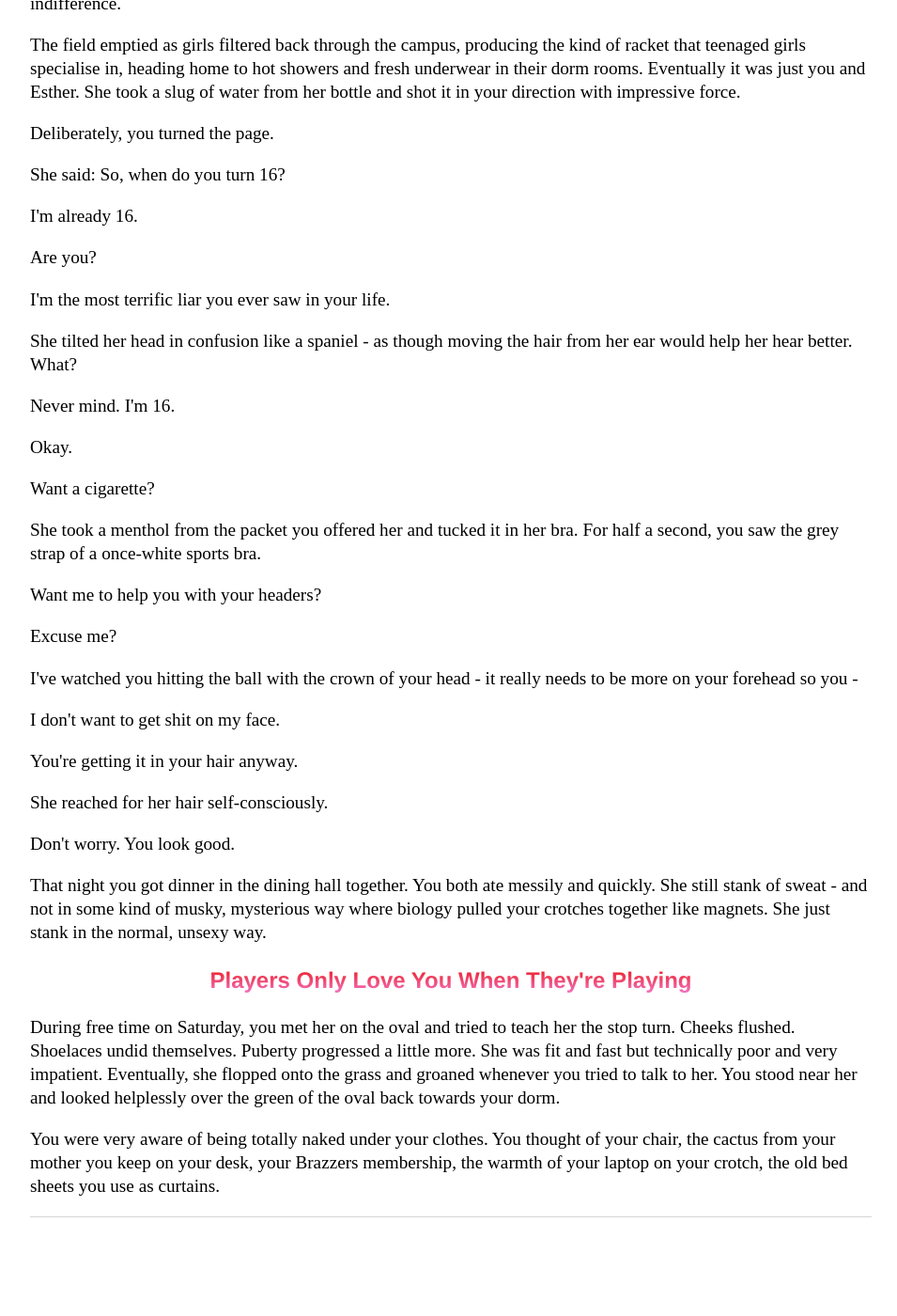
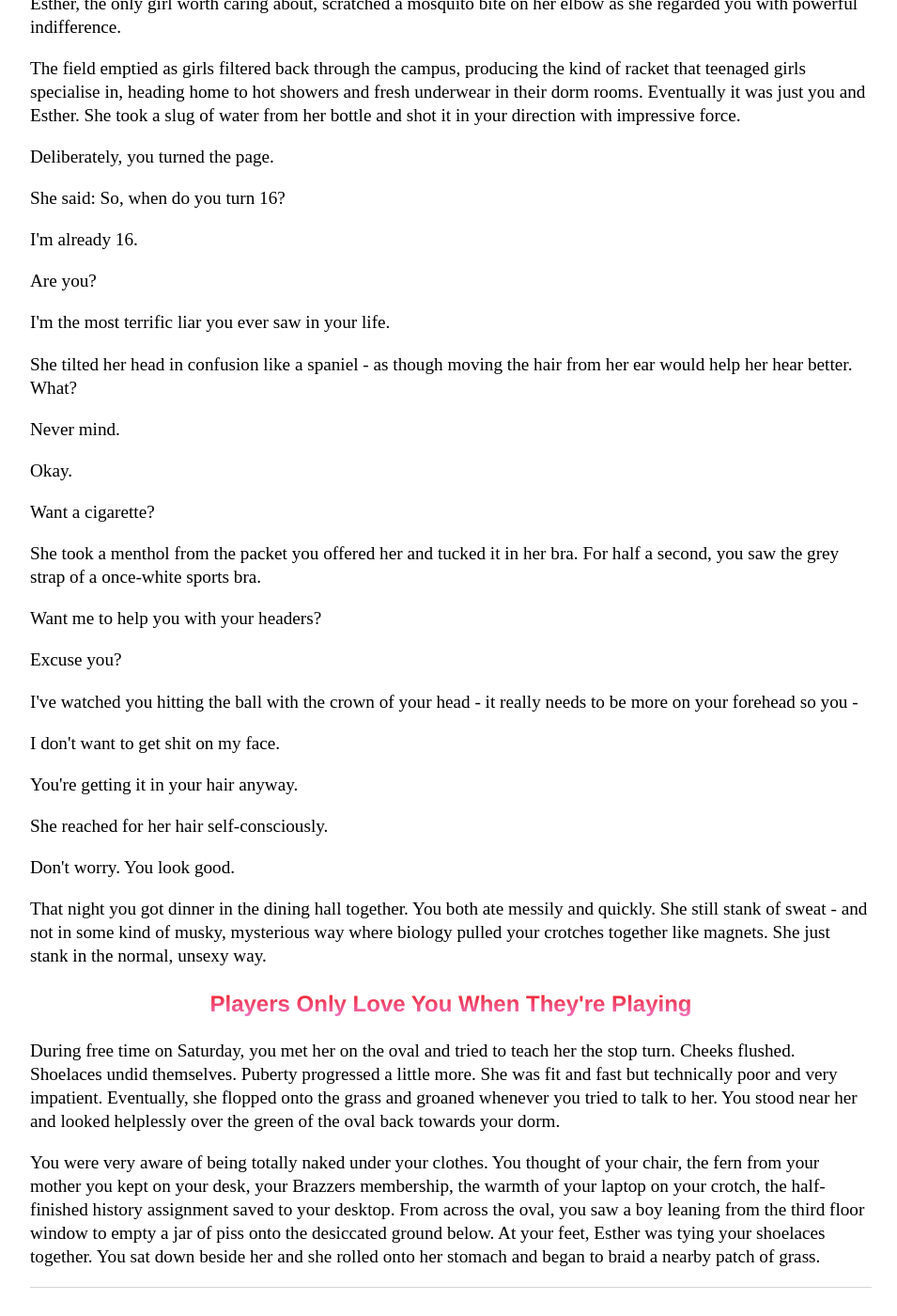
Before and after one commit to Pinelife/pinelife.github.io, a Jekyll site: the page built from Hellhole/excitingevent2.html, in a window 1280 px wide and 1400 px high, scrolled down 1480 px. Shown: the whole window at 94% size, without its empty margins (160-1115 px from the left). Built offline with Jekyll 4.4.1, drawn with Linux system fonts in a browser that asks for light colours; before the commit the page ends 2805 px from its top, so only the background shows below that; some of the changed text lies outside the part shown.

Commit message:
Update excitingevent2.html

```diff
--- a/Hellhole/excitingevent2.html
+++ b/Hellhole/excitingevent2.html
@@ -60,8 +60,8 @@
 <p>The following day you skipped soccer practice and went to the crusty old pitch where the girls practice. Ponytails swish, socks slump, sweat
 gathers under boobs and trickles down torsos. As you unfolded your deckcahir, the girls stopped to watch. You kicked back, drained a can
 of grape Fanta and lit a cigarette. You were a vision of coolness. One final touch: you pulled out a copy of <i>The Catcher in the Rye</i>.
-  The girls gasped. You ashed your cigarette on their oval and cracked the book's spine. Page one: "If you really want to hear about it,
-the first thing you'll probably want to know is where I was born, an what my lousy childhood was like, and how..."
+  The girls gasped. You could feel their pupils expand, hear their hearts beat faster. You ashed your cigarette on their oval and
+cracked the book's spine. Page one: "If you really want to hear about it, the first thing you'll probably want to know is where I was born, an what my lousy childhood was like, and how..."
 </p>
 <p>For the next 50 minutes it killed you, but you kept reading that terrible book.
 Balls were kicked with wild imprecision. Sports bras strained. Puberty progressed. As the session ended,
@@ -83,13 +83,13 @@
 <p>I'm the most terrific liar you ever saw in your life.</p>
 <p>She tilted her head in confusion like a spaniel - as though moving the hair from her ear would help her hear better.
  What?</p>
-<p>Never mind. I'm 16.</p>
+<p>Never mind.</p>
 <p>Okay.</p>
 <p>Want a cigarette?</p>
 <p>She took a menthol from the packet you offered her and tucked it in her bra. For half a second, you saw the grey strap of a once-white
 sports bra.</p>
 <p>Want me to help you with your headers?</p>
-<p>Excuse me?</p>
+<p>Excuse you?</p>
 <p>I've watched you hitting the ball with the crown of your head - it really needs to be more on your forehead so you -</p>
 <p>I don't want to get shit on my face.</p>
 <p>You're getting it in your hair anyway.</p>
@@ -105,6 +105,8 @@
   your dorm.
 </p>
 <p>
-  You were very aware of being totally naked under your clothes. You thought of your chair, the cactus from your mother you
-  keep on your desk, your Brazzers membership, the warmth of your laptop on your crotch, the old bed sheets you use as curtains.
+  You were very aware of being totally naked under your clothes. You thought of your chair, the fern from your mother you
+  kept on your desk, your Brazzers membership, the warmth of your laptop on your crotch, the half-finished history assignment saved to your desktop.
+  From across the oval, you saw a boy leaning from the third floor window to empty a jar of piss onto the desiccated ground below. At your feet,
+  Esther was tying your shoelaces together. You sat down beside her and she rolled onto her stomach and began to braid a nearby patch of grass.
 </p>
```
